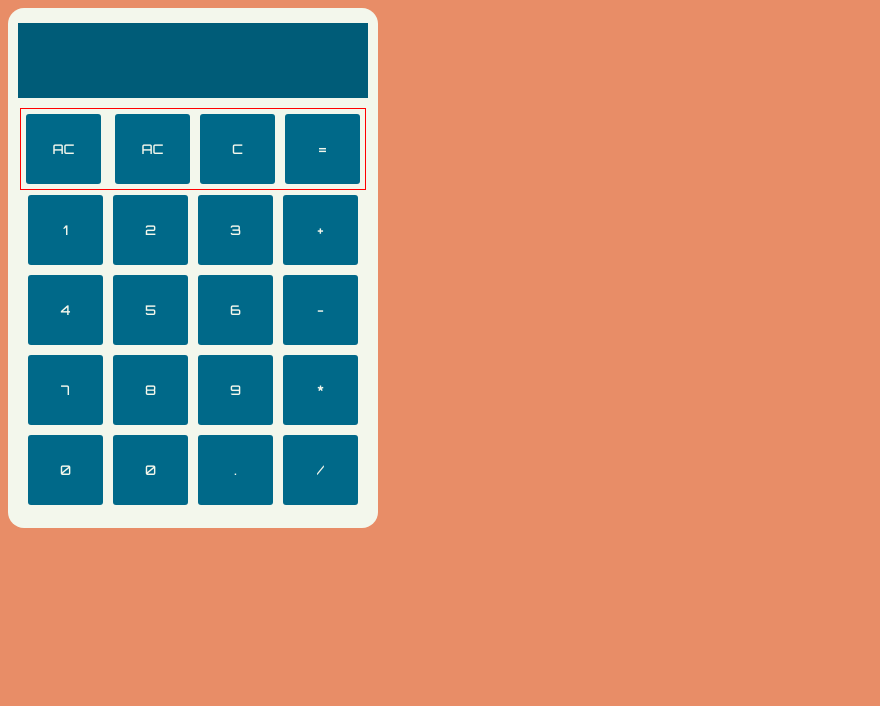
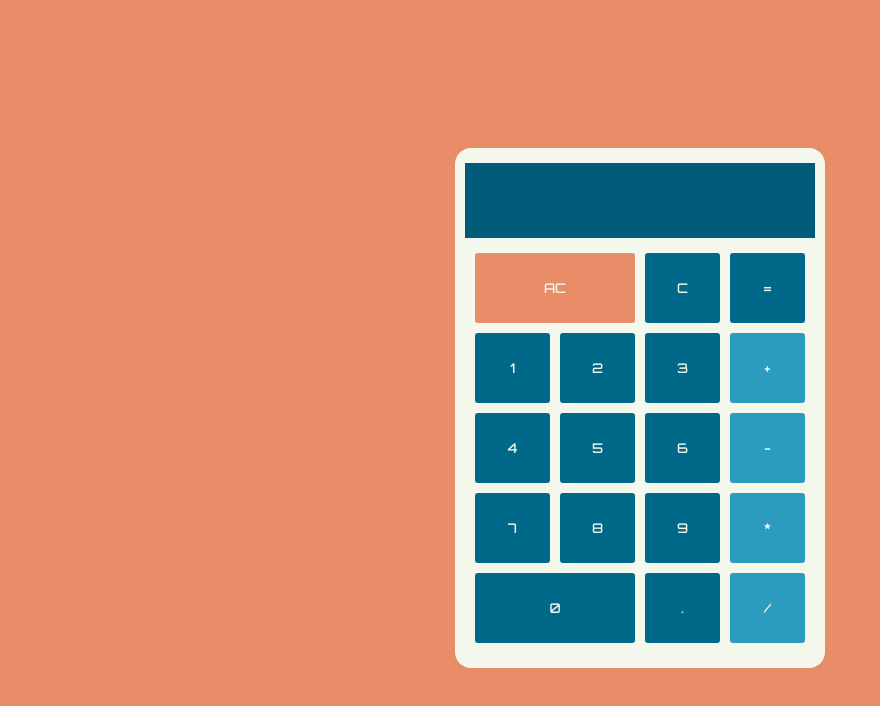
Before and after one commit to SebastianBrenes/CalculatorJS, a plain HTML site: page index.html in a window 1280 px wide. Shown: the whole page, without its empty margins (0-880 px from the left). Drawn offline with Linux system fonts and the light colour scheme.

Commit message:
Change CSS aspects as colors, display, buttons length

```diff
--- a/index.html
+++ b/index.html
@@ -15,8 +15,7 @@
             </section>
             <section id="pad">
                 <section id="topPad">
-                    <div class="buttonAC">
-                        <button class="button-Pad">AC</button>
+                    <div class="button-AC">
                         <button class="button-Pad">AC</button>
                     </div>
                     <button class="button-Pad">C</button>
@@ -41,8 +40,10 @@
                                 <button class="button-Pad">9</button>
                             </div>
                             <div class="row">
-                                <button class="button-Pad">0</button>
-                                <button class="button-Pad">0</button>
+                                <div class="button-zero">
+                                    <button class="button-Pad">0</button>
+
+                                </div>
                                 <button class="button-Pad">.</button>
                             </div>
                         </section>
--- a/main.css
+++ b/main.css
@@ -2,6 +2,11 @@
 
 body {
     background-color: #E88D67;
+    display: flex;
+    justify-content: center;
+    align-items: center;
+    height: 100vh;
+    overflow: hidden;
 }
 
 #container {
@@ -11,7 +16,6 @@ body {
     border-radius: 16px;
     margin: 0;
     padding: 10px;
-
 }
 
 #display {
@@ -40,13 +44,17 @@ body {
 
 #topPad {
     display: flex;
-    border: 1px red solid;
+
 }
 
-#topPad buttonAC {
-    background-color: red;
+.button-AC .button-Pad {
+    width: 160px;
+    background-color: #E88D67;
 }
 
+.button-zero .button-Pad {
+    width: 160px;
+}
 #bottomPad {
     display: flex;
 }
@@ -59,6 +67,10 @@ body {
 .column {
     display: flex;
     flex-direction: column;
+}
+
+.column .button-Pad {
+    background-color: #2b9cbe;
 }
 
 .row:last-child {
@@ -77,6 +89,10 @@ body {
     border-radius: 3px;
 }
 
+.button-Pad:hover{
+    box-shadow: 1px 1px 7px 5px rgb(0 0 0 / 20%);
+}
+
 p {
     margin: 0;
     padding: 0;
--- a/script.js
+++ b/script.js
@@ -156,12 +156,9 @@ button.addEventListener('click', (event) => {
     }
 } )
 
-// 11 numbers max input
-
-
 
 // variables
-let firstNumber = ''; // need to chage for strings
-let secondNumber = '';// need to chage for strings
+let firstNumber = '';
+let secondNumber = '';
 let operator = '';
 let decimalFlag = false;
```
